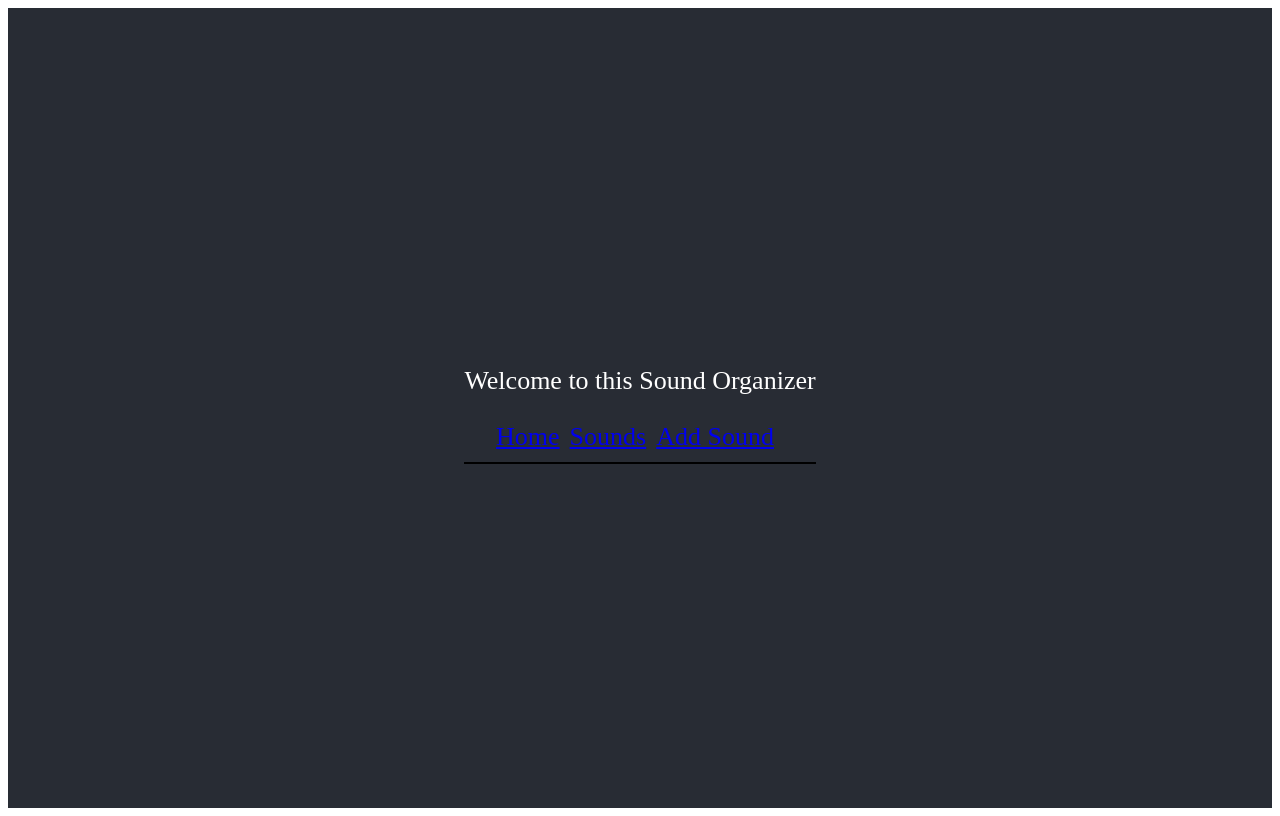
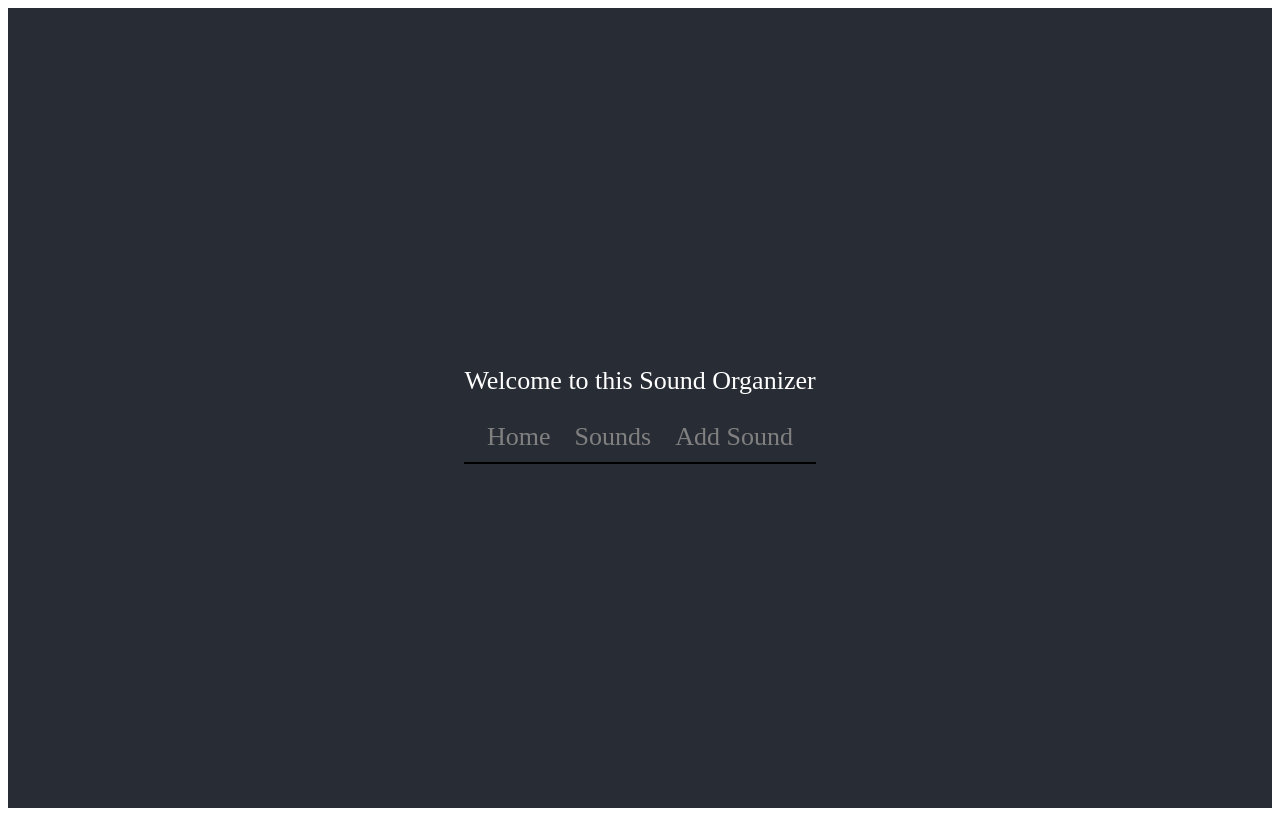
Before and after one commit to coryjbergquist/react-redux-sound-organizer, a React (Create React App) app in the folder client/: page / in a window 1280 px wide. Built offline with nearby package versions, Linux system fonts and the light colour scheme; no server answers.

Commit message:
change === to == in SoundShowContainer

```diff
--- a/client/src/components/NavBar.js
+++ b/client/src/components/NavBar.js
@@ -1,23 +1,32 @@
 import React from 'react';
 import { NavLink } from 'react-router-dom';
+
+const link = {
+  width: '100px',
+  padding: '6px',
+  margin: '0 6px 6px',
+  background: '',
+  textDecoration: 'none',
+  color: 'grey',
+}
 
 const NavBar = props => {
   return (
     <div style={{ borderBottom: '2px solid black', paddingBottom: '10px', marginBottom: '12px' }}>
       <NavLink
-        style={{ marginRight: '10px' }}
+        style={ link }
         to="/"
       >
         Home
       </NavLink>
       <NavLink
-        style={{ marginRight: '10px' }}
+        style={ link }
         to="/sounds"
       >
         Sounds
       </NavLink>
       <NavLink
-        style={{ marginRight: '10px' }}
+        style={ link }
         to="/sounds/new"
       >
         Add Sound
--- a/client/src/containers/SoundShowContainer.js
+++ b/client/src/containers/SoundShowContainer.js
@@ -5,6 +5,7 @@ import {fetchComments} from '../actions/FetchComments'
 
 class SoundsPageContainer extends React.Component {
   constructor({sound}) {
+
     super({sound})
   }
   componentDidMount = () => {
@@ -30,8 +31,7 @@ class SoundsPageContainer extends React.Component {
 
 
 const mapStateToProps = (state, ownProps) => {
-
-  const sound = state.sounds.sounds.find(sound => sound.id === ownProps.match.params.soundId)
+  const sound = state.sounds.sounds.find(sound => sound.id == ownProps.match.params.soundId)
   if (sound) {
     return { sound }
   } else {
--- a/client/src/containers/SoundsListContainer.js
+++ b/client/src/containers/SoundsListContainer.js
@@ -21,7 +21,6 @@ class SoundsListContainer extends React.Component {
 
 
   render() {
-    debugger
     return (
       <div>
       <h3>Please select a sound from the list.</h3>
```
Also changed, not shown: 1 other file (tests, documents, lock files or other folders).
